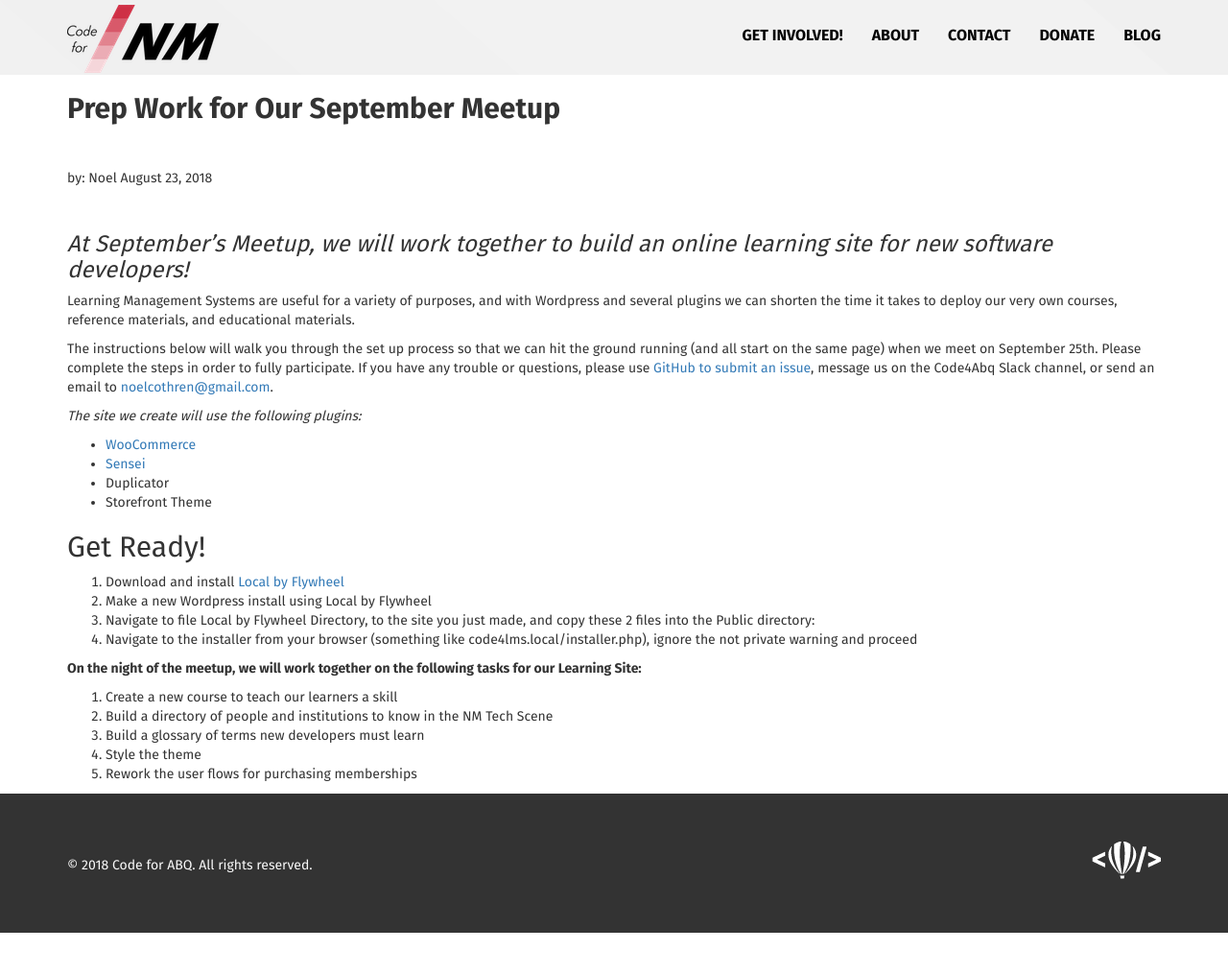
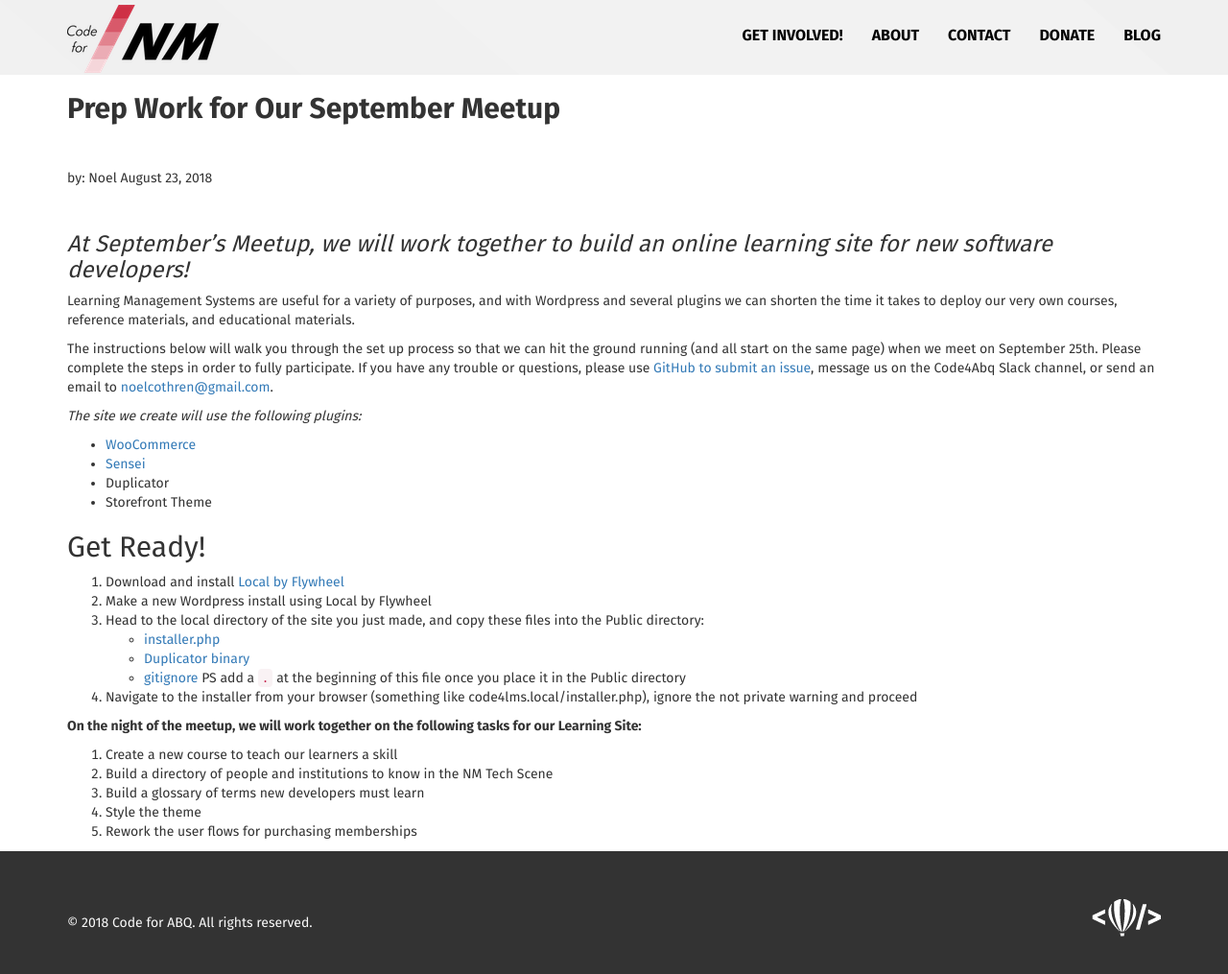
Before and after one commit to ThomasWomack/Code-for-NM, a Jekyll site: the page built from blog/_posts/2018-08-23-september-meetup-instructions.md, in a window 1280 px wide and 1032 px high. Shown: the top 1015 px of the window at 96% size. Built offline with Jekyll 4.4.1, drawn with Linux system fonts in a browser that asks for light colours; nearby versions of some CDN libraries.

Commit message:
add links to the files

```diff
--- a/blog/_posts/2018-08-23-september-meetup-instructions.md
+++ b/blog/_posts/2018-08-23-september-meetup-instructions.md
@@ -19,7 +19,10 @@
 ## Get Ready!
 1. Download and install [Local by Flywheel](https://local.getflywheel.com/)
 2. Make a new Wordpress install using Local by Flywheel
-3. Navigate to file Local by Flywheel Directory, to the site you just made, and copy these 2 files into the Public directory:
+3. Head to the local directory of the site you just made, and copy these files into the Public directory:
+    - [installer.php](http://www.mediafire.com/file/r9ba3e5prpld6ei/installer.php/file)
+    - [Duplicator binary](http://www.mediafire.com/file/gwtudnrf75mdzsm/20180905_thelandofadvancement_10024014c71324b21547_20180906000152_archive_%281%29.daf/file)
+    - [gitignore](http://www.mediafire.com/file/8xr4xq7ii3fcxk8/gitignore/file) PS add a `.` at the beginning of this file once you place it in the Public directory
 4. Navigate to the installer from your browser (something like code4lms.local/installer.php), ignore the not private warning and proceed
 
 **On the night of the meetup, we will work together on the following tasks for our Learning Site:**
```
